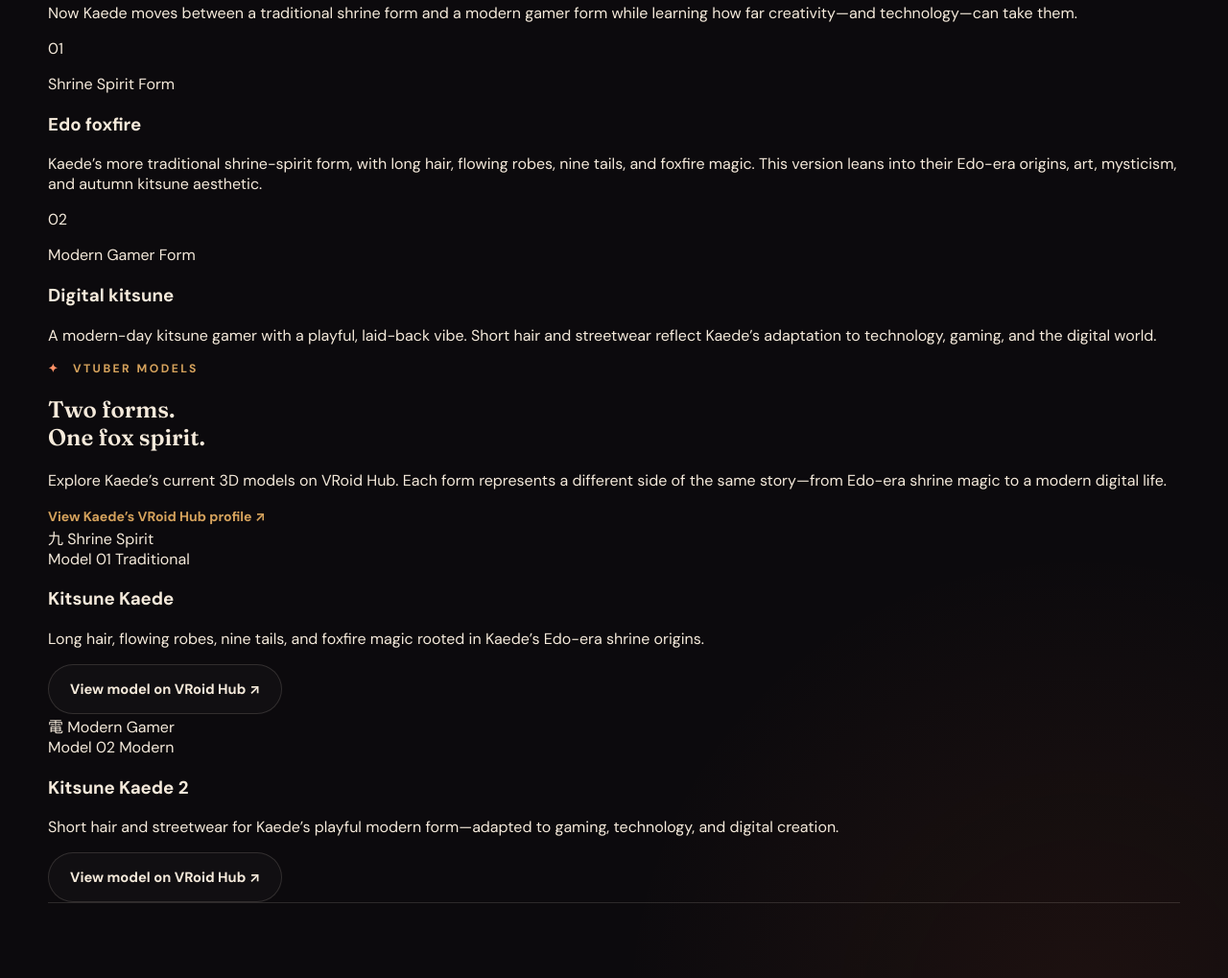
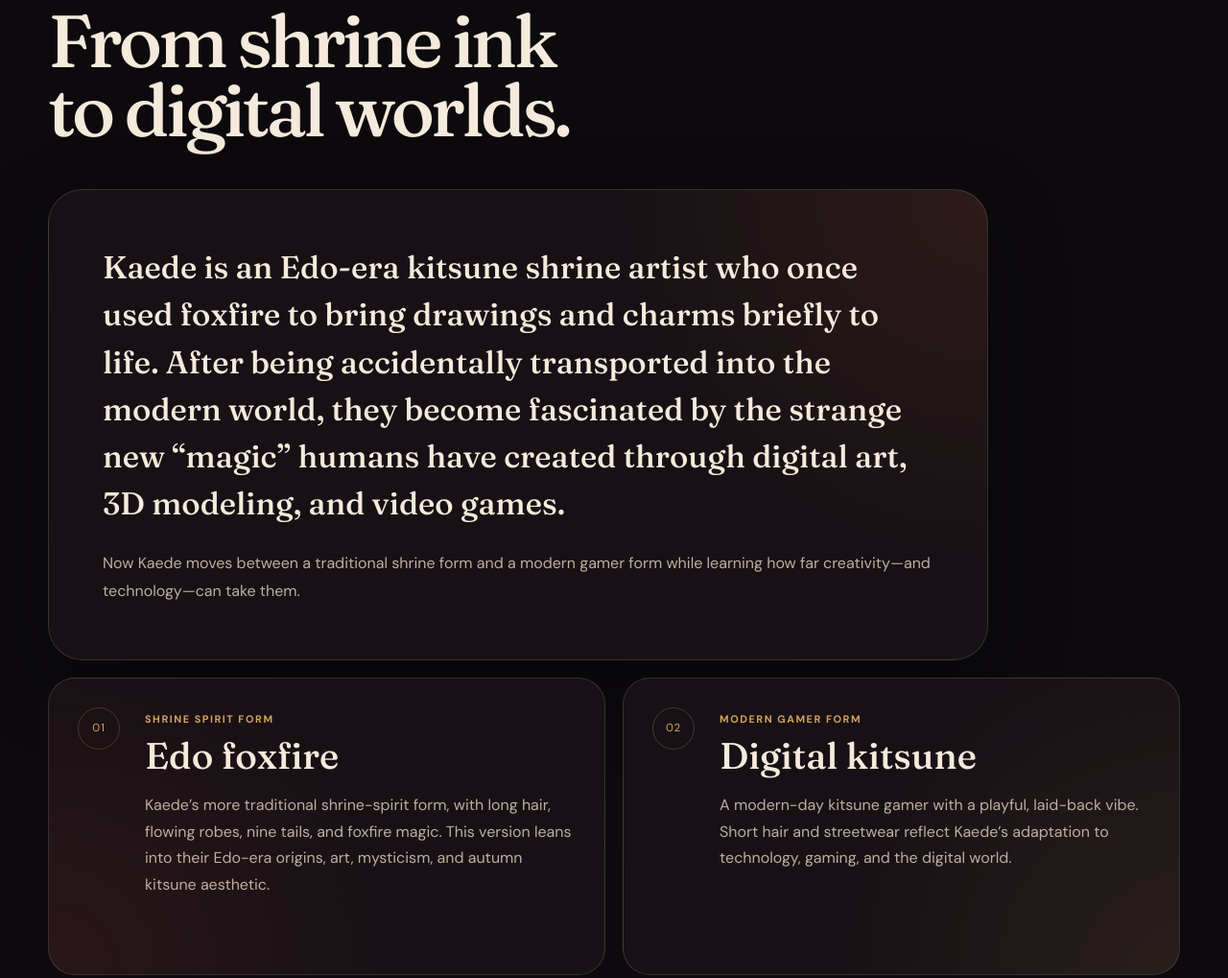
Before and after one commit to geraldrpadgett/kitsune-kaede-site, a website: page public/index.html in a window 1280 px wide. Shown: the part 969-1988 px from the top of the page at 96% size. Drawn offline with Linux system fonts and the light colour scheme.

Commit message:
Style Kaede lore and model sections

```diff
--- a/public/styles.css
+++ b/public/styles.css
@@ -570,3 +570,271 @@ h1 em {
   .social-links strong { grid-column: 1 / 2; }
   .social-links b { grid-row: 1 / span 2; grid-column: 2; }
 }
+
+
+/* Lore */
+.lore-section {
+  padding: clamp(86px, 11vw, 150px) 0;
+  border-top: 1px solid var(--line);
+}
+
+.lore-heading {
+  max-width: 880px;
+  margin-bottom: 46px;
+}
+
+.lore-heading h2,
+.models-heading h2 {
+  margin: 0;
+  font-size: clamp(3rem, 6vw, 5.8rem);
+  line-height: .94;
+  letter-spacing: -.05em;
+  font-weight: 500;
+}
+
+.lore-panel {
+  max-width: 980px;
+  padding: clamp(30px, 5vw, 56px);
+  border: 1px solid var(--line);
+  border-radius: calc(var(--radius) + 8px);
+  background:
+    radial-gradient(circle at 100% 0%, rgba(240,106,56,.10), transparent 24rem),
+    var(--panel);
+  box-shadow: var(--shadow);
+}
+
+.lore-panel p {
+  margin: 0;
+  color: var(--muted);
+  line-height: 1.8;
+  font-size: 1rem;
+}
+
+.lore-panel .lore-lede {
+  color: var(--cream);
+  font-family: "Fraunces", Georgia, serif;
+  font-size: clamp(1.35rem, 2.6vw, 2.05rem);
+  line-height: 1.5;
+}
+
+.lore-panel p + p { margin-top: 24px; }
+
+.lore-forms {
+  margin-top: 18px;
+  display: grid;
+  grid-template-columns: 1fr 1fr;
+  gap: 18px;
+}
+
+.form-card {
+  min-height: 310px;
+  padding: 30px;
+  border: 1px solid var(--line);
+  border-radius: var(--radius);
+  background: var(--panel);
+  display: grid;
+  grid-template-columns: auto 1fr;
+  gap: 26px;
+  align-items: start;
+}
+
+.form-card-traditional {
+  background:
+    radial-gradient(circle at 0% 100%, rgba(169,55,43,.13), transparent 22rem),
+    var(--panel);
+}
+
+.form-card-modern {
+  background:
+    radial-gradient(circle at 100% 100%, rgba(213,162,92,.09), transparent 22rem),
+    var(--panel);
+}
+
+.form-number {
+  width: 44px;
+  height: 44px;
+  display: grid;
+  place-items: center;
+  border: 1px solid rgba(213,162,92,.25);
+  border-radius: 50%;
+  color: var(--gold);
+  font-size: .72rem;
+  letter-spacing: .08em;
+}
+
+.form-kicker {
+  margin: 5px 0 11px;
+  color: var(--gold);
+  text-transform: uppercase;
+  letter-spacing: .14em;
+  font-size: .68rem;
+  font-weight: 700;
+}
+
+.form-card h3,
+.model-content h3 {
+  margin: 0;
+  font-family: "Fraunces", Georgia, serif;
+  font-size: clamp(1.8rem, 3vw, 2.6rem);
+  font-weight: 500;
+  line-height: 1.05;
+}
+
+.form-card p:last-child {
+  margin: 18px 0 0;
+  color: var(--muted);
+  line-height: 1.72;
+}
+
+/* Models */
+.models-section {
+  padding: 20px 0 clamp(90px, 12vw, 150px);
+}
+
+.models-heading {
+  padding-top: 76px;
+  border-top: 1px solid var(--line);
+  display: grid;
+  grid-template-columns: 1fr .85fr;
+  gap: clamp(40px, 8vw, 100px);
+  align-items: end;
+  margin-bottom: 48px;
+}
+
+.models-intro p {
+  color: var(--muted);
+  line-height: 1.75;
+  margin: 0 0 20px;
+}
+
+.model-grid {
+  display: grid;
+  grid-template-columns: 1fr 1fr;
+  gap: 18px;
+}
+
+.model-card {
+  overflow: hidden;
+  border: 1px solid var(--line);
+  border-radius: calc(var(--radius) + 6px);
+  background: var(--panel);
+  box-shadow: 0 22px 70px rgba(0,0,0,.28);
+}
+
+.model-visual {
+  min-height: 300px;
+  position: relative;
+  display: grid;
+  place-items: center;
+  overflow: hidden;
+  background:
+    radial-gradient(circle at 50% 48%, rgba(240,106,56,.22), transparent 35%),
+    radial-gradient(circle at 20% 0%, rgba(169,55,43,.18), transparent 40%),
+    #110d10;
+}
+
+.model-visual-modern {
+  background:
+    radial-gradient(circle at 50% 48%, rgba(213,162,92,.16), transparent 35%),
+    radial-gradient(circle at 80% 0%, rgba(240,106,56,.12), transparent 40%),
+    #110d10;
+}
+
+.model-orbit {
+  position: absolute;
+  width: 210px;
+  aspect-ratio: 1;
+  border: 1px solid rgba(213,162,92,.28);
+  border-radius: 50%;
+  box-shadow:
+    0 0 0 26px rgba(213,162,92,.035),
+    0 0 0 52px rgba(240,106,56,.025);
+}
+
+.model-orbit::before,
+.model-orbit::after {
+  content: "";
+  position: absolute;
+  left: 50%;
+  top: 50%;
+  background: rgba(213,162,92,.18);
+  transform: translate(-50%, -50%);
+}
+
+.model-orbit::before { width: 1px; height: 140%; }
+.model-orbit::after { width: 140%; height: 1px; }
+
+.model-glyph {
+  position: relative;
+  z-index: 2;
+  font-family: "Fraunces", Georgia, serif;
+  font-size: 5.6rem;
+  color: var(--ember-bright);
+  text-shadow: 0 0 36px rgba(240,106,56,.32);
+}
+
+.model-visual-modern .model-glyph {
+  color: var(--gold);
+  text-shadow: 0 0 36px rgba(213,162,92,.24);
+}
+
+.model-visual-label {
+  position: absolute;
+  bottom: 22px;
+  left: 24px;
+  color: #8e8077;
+  font-size: .68rem;
+  text-transform: uppercase;
+  letter-spacing: .16em;
+}
+
+.model-content { padding: 30px; }
+
+.model-meta {
+  display: flex;
+  justify-content: space-between;
+  gap: 16px;
+  margin-bottom: 18px;
+  color: var(--gold);
+  text-transform: uppercase;
+  letter-spacing: .12em;
+  font-size: .66rem;
+  font-weight: 700;
+}
+
+.model-content > p {
+  margin: 18px 0 0;
+  color: var(--muted);
+  line-height: 1.72;
+}
+
+.model-button { margin-top: 26px; }
+
+@media (max-width: 900px) {
+  .lore-forms,
+  .models-heading,
+  .model-grid {
+    grid-template-columns: 1fr;
+  }
+
+  .models-heading { gap: 28px; }
+}
+
+@media (max-width: 680px) {
+  .lore-section { padding: 72px 0; }
+
+  .lore-panel,
+  .form-card,
+  .model-content { padding: 24px; }
+
+  .form-card {
+    grid-template-columns: 1fr;
+    min-height: auto;
+    gap: 18px;
+  }
+
+  .models-section { padding-bottom: 90px; }
+  .models-heading { padding-top: 58px; }
+  .model-visual { min-height: 250px; }
+  .model-button { width: 100%; }
+}
```
